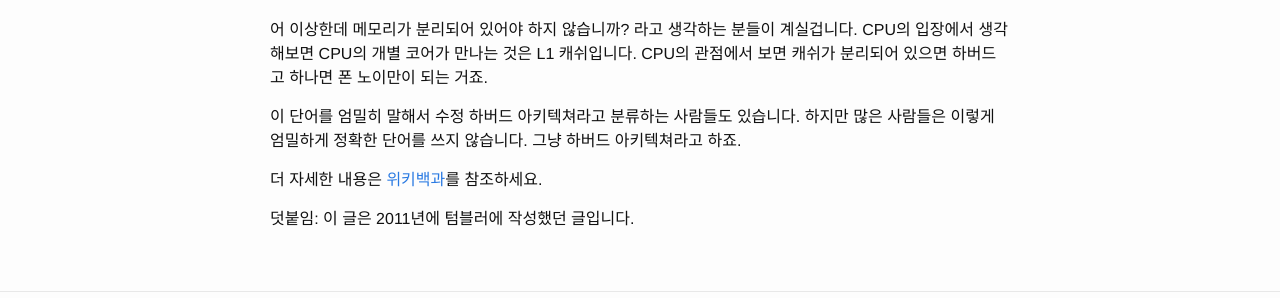
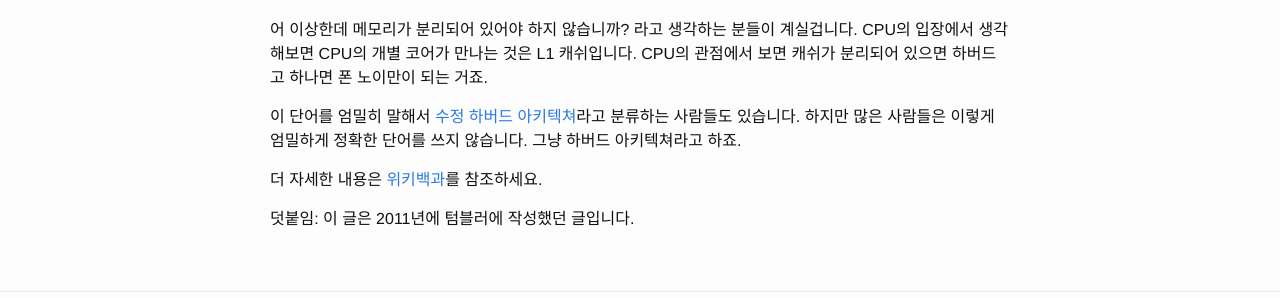
Before and after one commit to dalinaum/dalinaum.github.io, a Jekyll site: the page built from _posts/2011-12-18-modified-harvard-architecture.markdown, in a window 1280 px wide. Shown: the part 554-852 px from the top of the page. Built offline with Jekyll 4.4.1, drawn with Linux system fonts in a browser that asks for light colours; some of the changed lines change nothing that is shown.

Commit message:
링크 추가

```diff
--- a/_posts/2011-12-18-modified-harvard-architecture.markdown
+++ b/_posts/2011-12-18-modified-harvard-architecture.markdown
@@ -15,7 +15,7 @@ categories: hardware
 
 어 이상한데 메모리가 분리되어 있어야 하지 않습니까? 라고 생각하는 분들이 계실겁니다. CPU의 입장에서 생각해보면 CPU의 개별 코어가 만나는 것은 L1 캐쉬입니다. CPU의 관점에서 보면 캐쉬가 분리되어 있으면 하버드고 하나면 폰 노이만이 되는 거죠.
 
-이 단어를 엄밀히 말해서 수정 하버드 아키텍쳐라고 분류하는 사람들도 있습니다. 하지만 많은 사람들은 이렇게 엄밀하게 정확한 단어를 쓰지 않습니다. 그냥 하버드 아키텍쳐라고 하죠.
+이 단어를 엄밀히 말해서 [수정 하버드 아키텍쳐](https://en.wikipedia.org/wiki/Modified_Harvard_architecture)라고 분류하는 사람들도 있습니다. 하지만 많은 사람들은 이렇게 엄밀하게 정확한 단어를 쓰지 않습니다. 그냥 하버드 아키텍쳐라고 하죠.
 
 더 자세한 내용은 [위키백과](https://en.wikipedia.org/wiki/Modified_Harvard_architecture)를 참조하세요.
 
```
